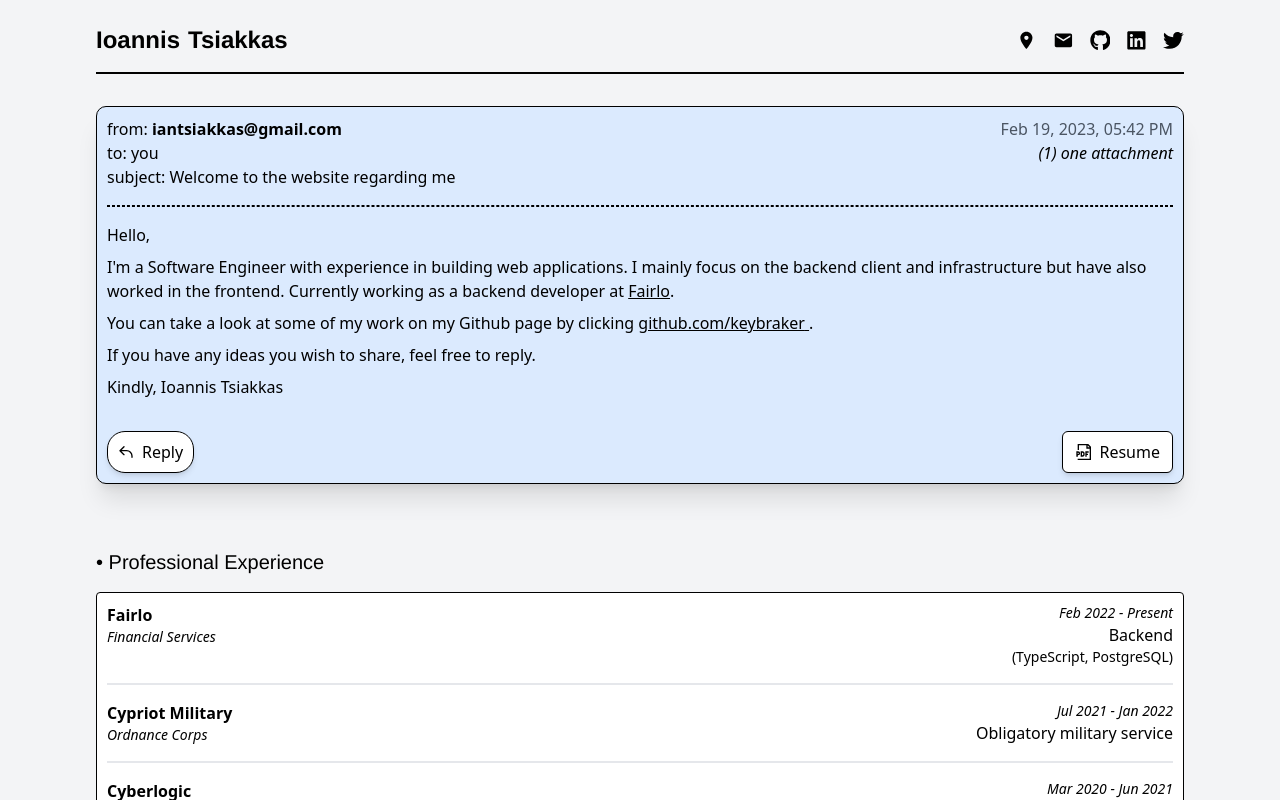
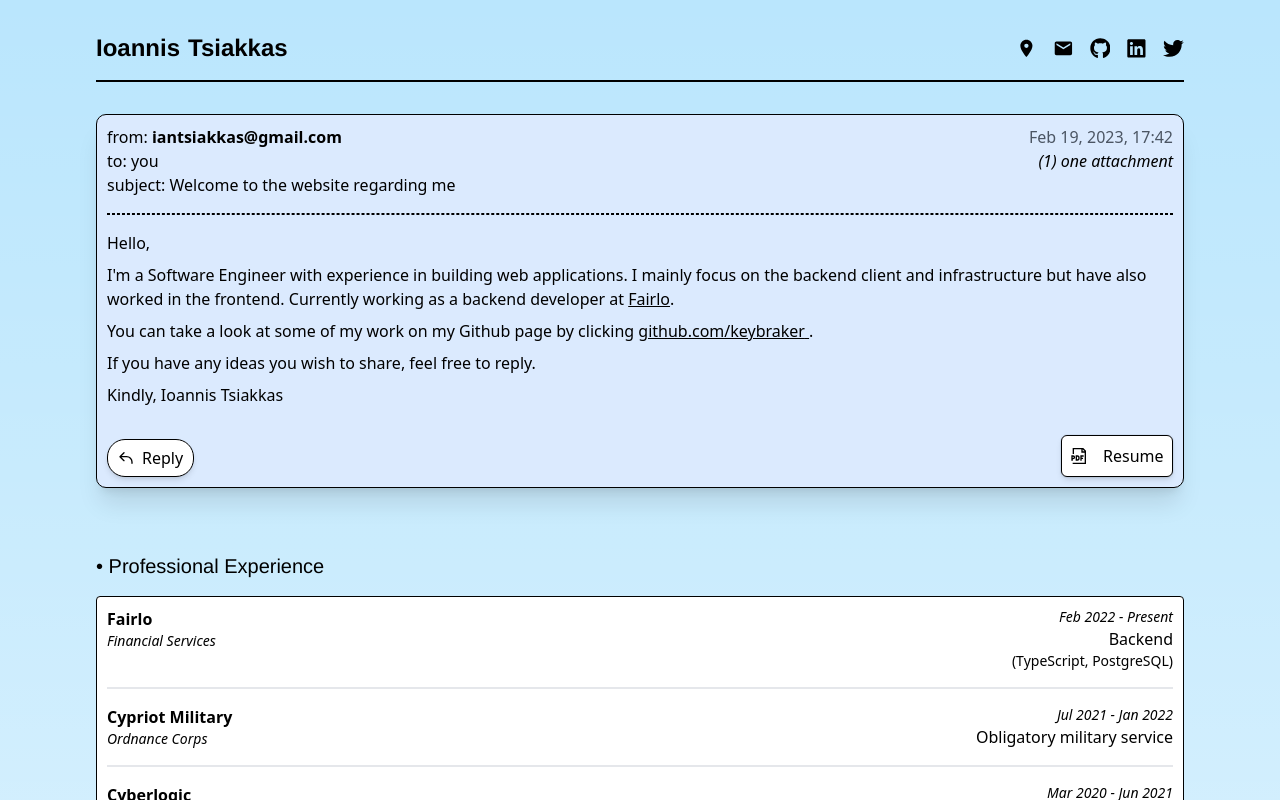
Before and after one commit to keybraker/keybraker.github.io, a Next.js app: page / in a window 1280 px wide. Shown: the top 800 px of the page. Built offline with nearby package versions, Linux system fonts and the light colour scheme.

Commit message:
Update minor design problems, add background colour and ove hover glow on resume button

```diff
--- a/src/abilities/education.tsx
+++ b/src/abilities/education.tsx
@@ -6,7 +6,7 @@ const education: ShowcaseType[] = [
     start: "Sep 2013",
     end: "Jan 2019",
     title: "Bachelor of Computer Science Degree",
-    info: '<a href="https://www.sd.uoc.gr/CSD/index.jsp?lang=en" rel="noopener noreferrer" target="_blank">University of Crete</a>',
+    info: '<a href="https://www.csd.uoc.gr/CSD/index.jsp?lang=en" rel="noopener noreferrer" target="_blank">University of Crete</a>',
     position: "GPA: 3.00 B",
   },
   {
--- a/src/abilities/email.tsx
+++ b/src/abilities/email.tsx
@@ -1,7 +1,7 @@
 import { GrDocumentPdf } from "@react-icons/all-files/gr/GrDocumentPdf";
 import { HiOutlineReply } from "@react-icons/all-files/hi/HiOutlineReply";
 import { HiDocumentDownload } from "@react-icons/all-files/hi/HiDocumentDownload";
-import React, { useState } from "react";
+import { useEffect, useState } from "react";
 
 const mail = "iantsiakkas@gmail.com";
 const mailto = "mailto:" + mail;
@@ -15,13 +15,14 @@ const options = {
   day: "2-digit",
   hour: "2-digit",
   minute: "2-digit",
+  hour12: false,
 } as Intl.DateTimeFormatOptions;
 const formattedDate = date.toLocaleString("en-US", options);
 
 function useHasMounted() {
-  const [hasMounted, setHasMounted] = React.useState(false);
+  const [hasMounted, setHasMounted] = useState(false);
 
-  React.useEffect(() => {
+  useEffect(() => {
     setHasMounted(true);
   }, []);
 
@@ -102,8 +103,11 @@ export default function Email() {
           <HiOutlineReply />
           <span>Reply</span>
         </a>
+
+        <div className="group relative">
+          <div className="absolute -inset-1 bg-gradient-to-r from-purple-600 to-pink-600 opacity-0 blur transition duration-500 group-hover:opacity-70 group-hover:duration-200"></div>
           <a
-          className="black group mt-1 flex items-center justify-between gap-2 rounded-md border border-black bg-white p-1 py-2 px-3  shadow-md hover:bg-gray-200"
+            className="black items-top relative flex h-full w-28 items-center justify-around gap-0 rounded-md border border-black bg-white  leading-none  shadow-md ring-1 ring-gray-900/5 hover:bg-gray-200"
             href="/static/ioannis_tsiakkas_resume.pdf"
             download="ioannis_tsiakkas_resume.pdf"
           >
@@ -117,6 +121,7 @@ export default function Email() {
             </span>
           </a>
         </div>
+      </div>
     </section>
   );
 }
--- /dev/null
+++ b/src/enum/color.tsx
@@ -0,0 +1,24 @@
+export enum TailwindColorEnum {
+  SLATE = "slate",
+  GRAY = "gray",
+  ZINC = "zinc",
+  NEUTRAL = "neutral",
+  STONE = "stone",
+  RED = "red",
+  ORANGE = "orange",
+  AMBER = "amber",
+  YELLOW = "yellow",
+  LIME = "lime",
+  GREEN = "green",
+  EMERALD = "emerald",
+  TEAL = "teal",
+  CYAN = "cyan",
+  SKY = "sky",
+  BLUE = "blue",
+  INDIGO = "indigo",
+  VIOLET = "violet",
+  PURPLE = "purple",
+  FUCHSIA = "fuchsia",
+  PINK = "pink",
+  ROSE = "rose",
+}
--- a/src/pages/_document.tsx
+++ b/src/pages/_document.tsx
@@ -1,10 +1,22 @@
-import { Html, Head, Main, NextScript } from "next/document";
+import { TailwindColorEnum } from "@/enum/color";
+import { Head, Html, Main, NextScript } from "next/document";
+
+// function getRandomColor() {
+//   const colorsArray = Object.values(TailwindColorEnum);
+//   const randomColorIndex = Math.floor(Math.random() * colorsArray.length);
+
+//   return colorsArray[randomColorIndex];
+// }
+
+function getBackgroundColor() {
+  return `bg-sky-200`;
+}
 
 export default function Document() {
   return (
     <Html lang="en">
       <Head />
-      <body>
+      <body className={getBackgroundColor()}>
         <Main />
         <NextScript />
       </body>
--- a/src/pages/index.tsx
+++ b/src/pages/index.tsx
@@ -10,7 +10,7 @@ import Head from "next/head";
 
 export default function Home() {
   return (
-    <div className="h-full w-full">
+    <div className="container mx-auto w-full max-w-6xl p-2 xs:p-4 md:p-8">
       <Head>
         <title>Ioannis Tsiakkas</title>
         <meta name="title" content="Ioannis Tsiakkas" />
@@ -40,7 +40,7 @@ export default function Home() {
         />
       </Head>
 
-      <main className="flex flex-col justify-center gap-4 place-self-center bg-gray-100 py-4 px-4 xs:py-6 md:px-24 lg:px-48 xl:px-[440px] 2xl:px-[512px]">
+      <main className="flex flex-col justify-center gap-4 place-self-center">
         <Header></Header>
         <Email />
         <CategoryTitle title={"Professional Experience"}></CategoryTitle>
```
Also changed, not shown: 1 other file (tests, documents, lock files or other folders). Lines whose indentation alone changed are shown as unchanged.
